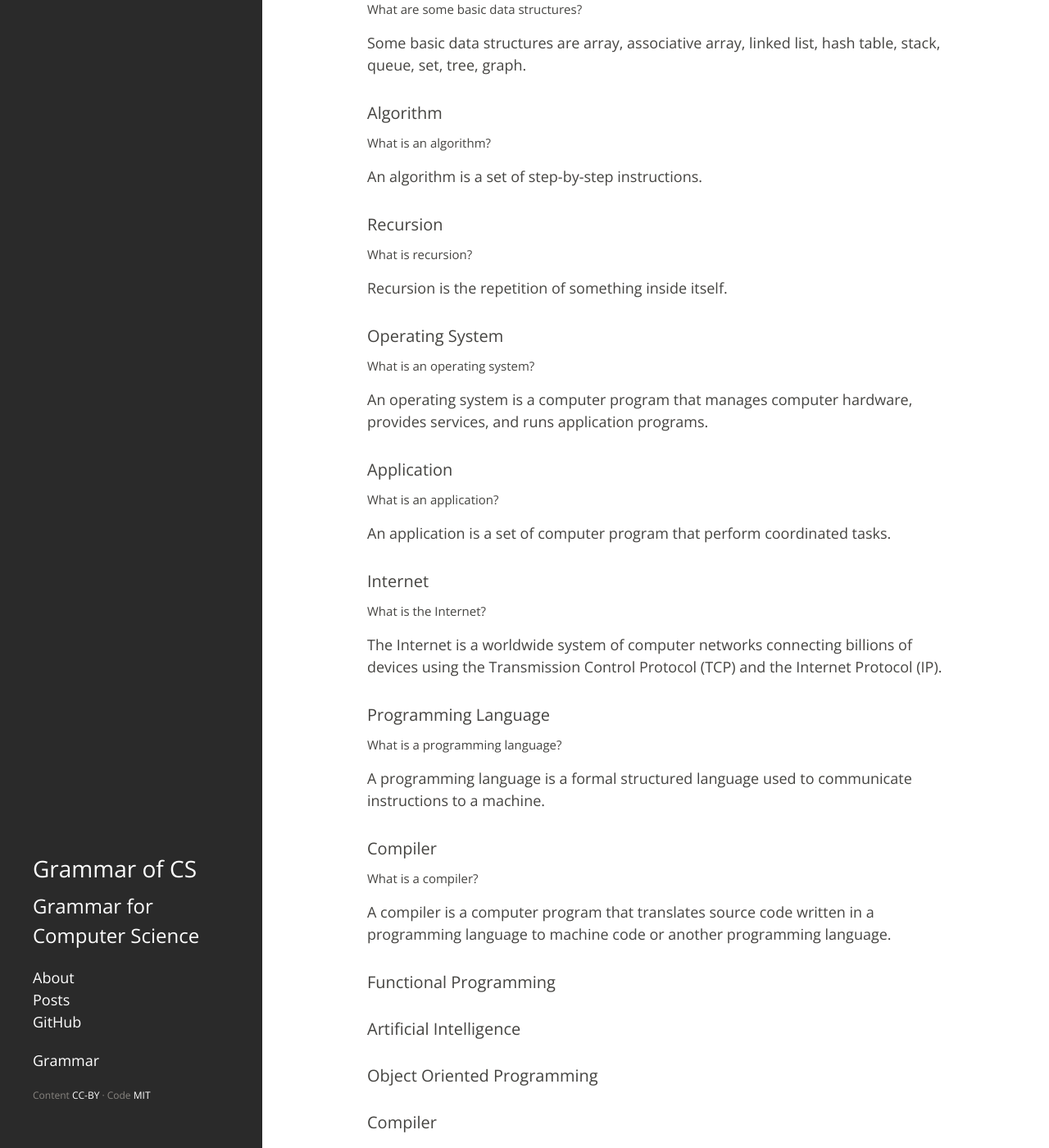
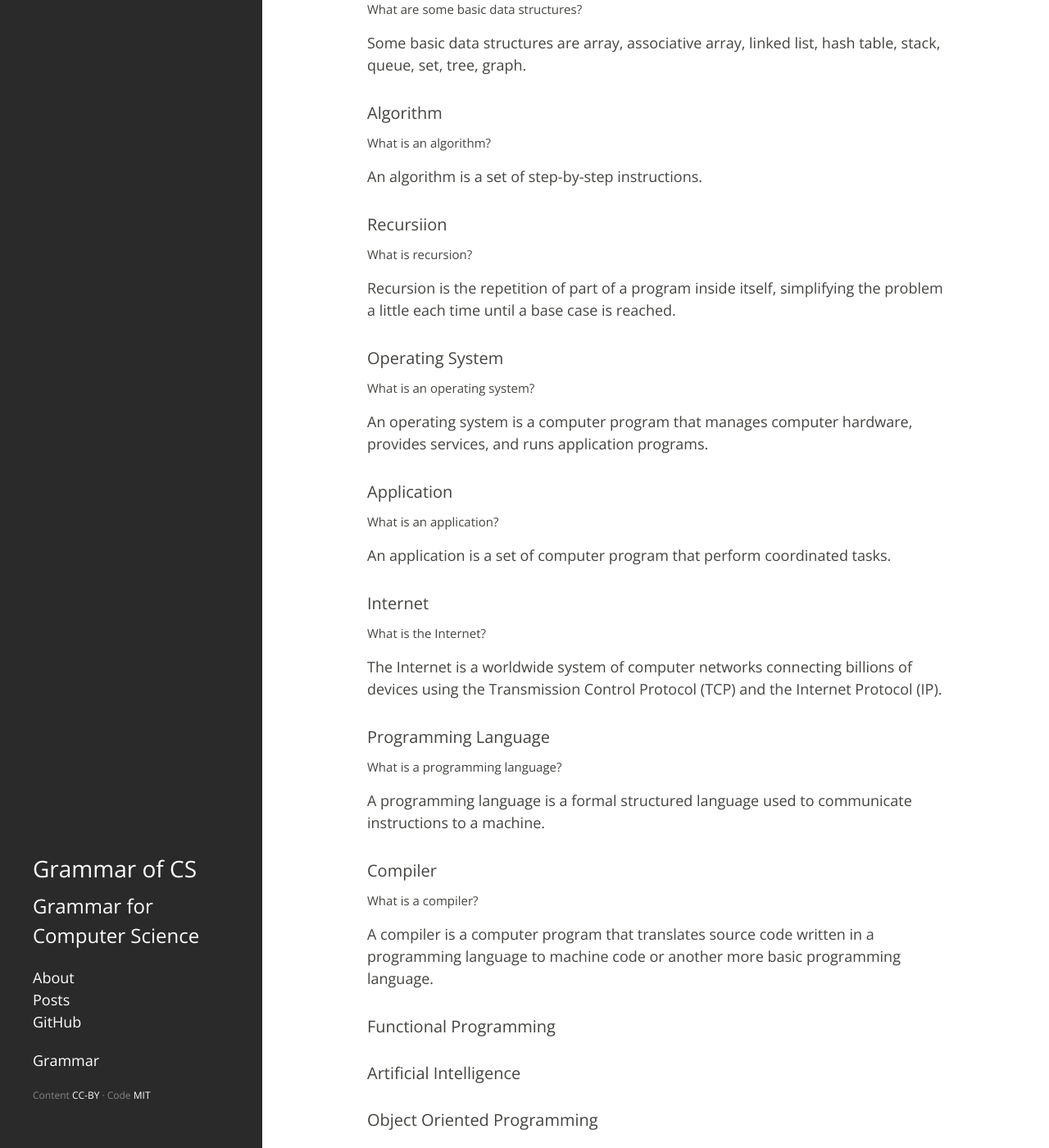
Before and after one commit to jeffbaumes/grammarofcs, a Jekyll site: the page built from subjects/grammar.html, in a window 1280 px wide and 1400 px high, scrolled down 1388 px. Shown: the whole window at 82% size. Built offline with Jekyll 4.4.1, drawn with Linux system fonts in a browser that asks for light colours; Markdown is read by kramdown in place of the engine named in the settings; some of the changed text lies outside the part shown.

Commit message:
Small fixes

```diff
--- a/_data/grammar.yml
+++ b/_data/grammar.yml
@@ -31,7 +31,7 @@
     prompt: What is a data structure?
     sentence: A data structure is a way of organizing data for efficient use.
 -
-    name: Data Structures
+    name: Basic Data Structures
     prompt: What are some basic data structures?
     sentence: Some basic data structures are array, associative array, linked list, hash table, stack, queue, set, tree, graph.
 -
@@ -39,9 +39,9 @@
     prompt: What is an algorithm?
     sentence: An algorithm is a set of step-by-step instructions.
 -
-    name: Recursion
+    name: Recursiion
     prompt: What is recursion?
-    sentence: Recursion is the repetition of something inside itself.
+    sentence: Recursion is the repetition of part of a program inside itself, simplifying the problem a little each time until a base case is reached.
 -
     name: Operating System
     prompt: What is an operating system?
@@ -61,7 +61,7 @@
 -
     name: Compiler
     prompt: What is a compiler?
-    sentence: A compiler is a computer program that translates source code written in a programming language to machine code or another programming language.
+    sentence: A compiler is a computer program that translates source code written in a programming language to machine code or another more basic programming language.
 -
     name: Functional Programming
 -
```
